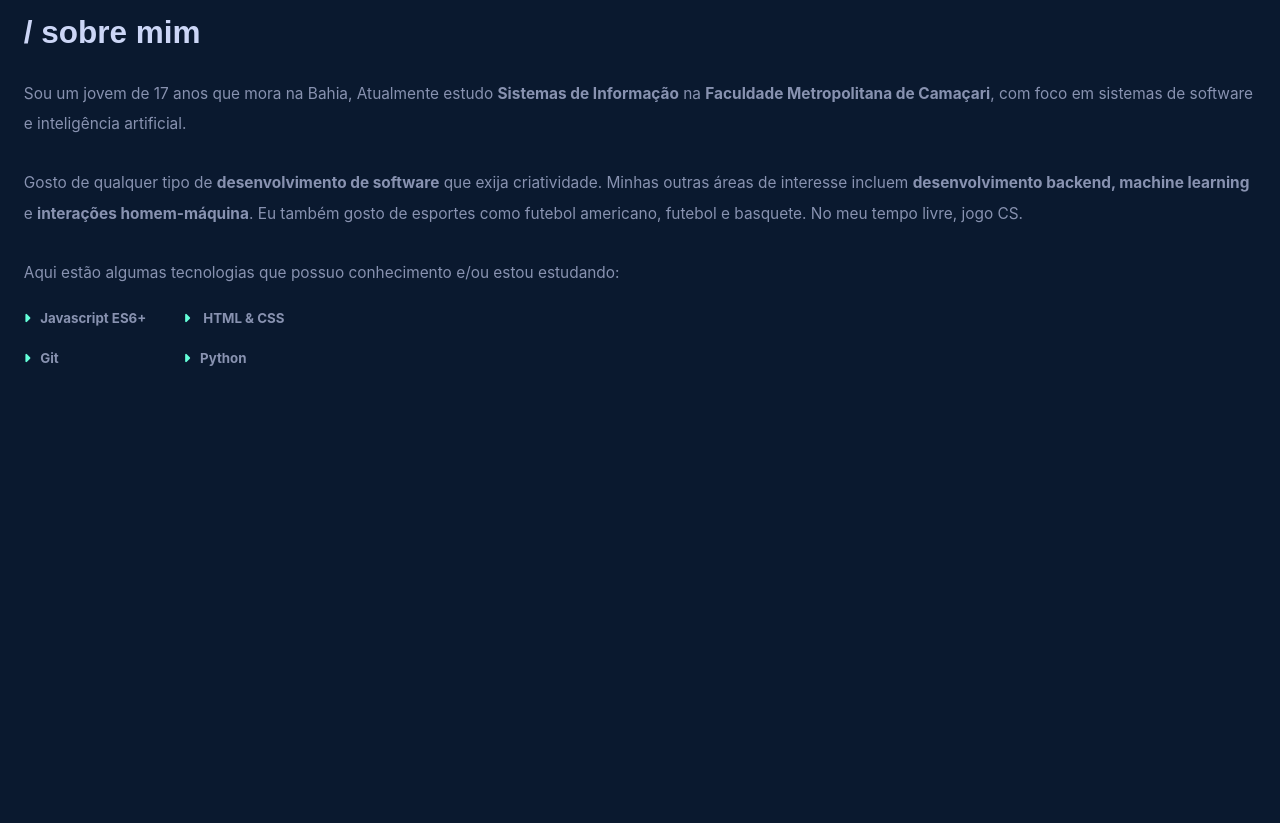
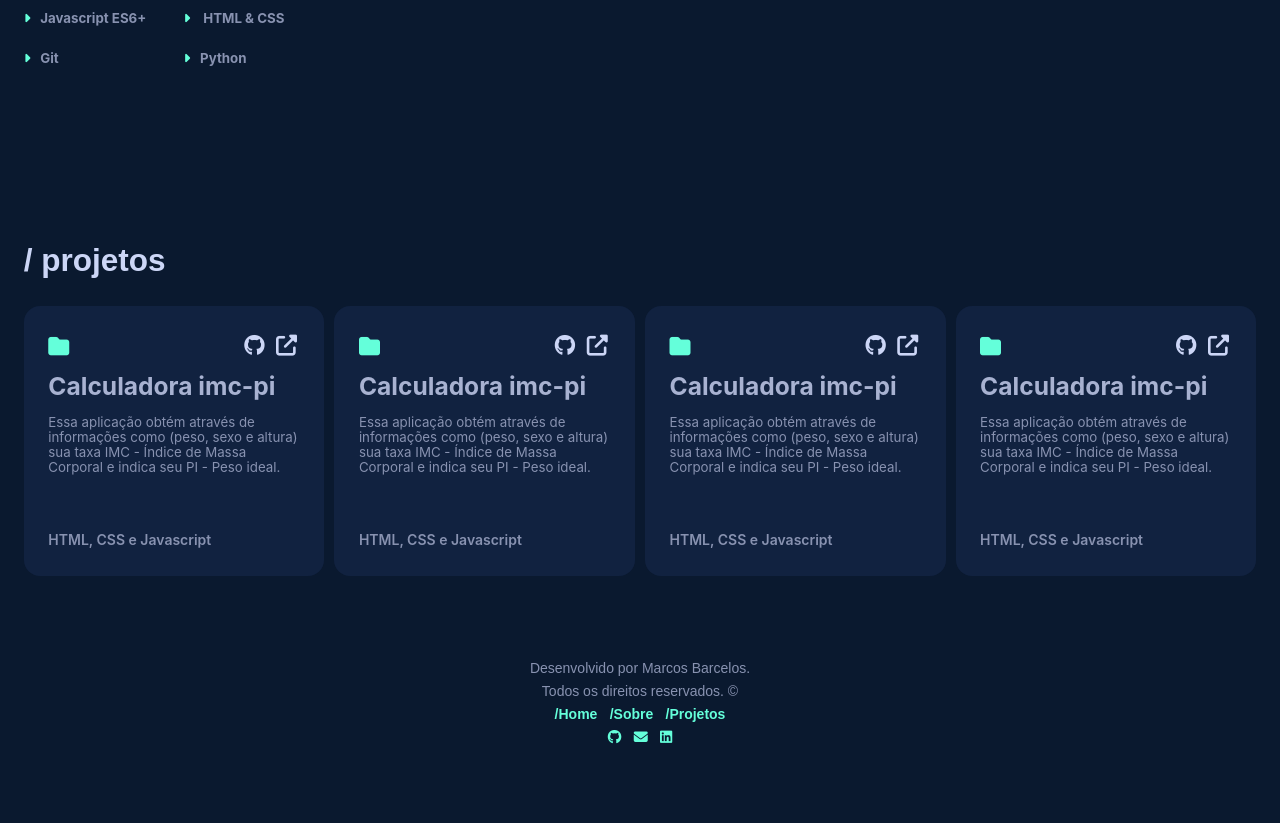
Before and after one commit to marcosbarcelos/Portfolio, a plain HTML site: page index.html in a window 1280 px wide. Shown: the part 1217-2040 px from the top of the page. After the commit the page ends 1962 px from the top, so only its background shows below. Drawn offline with Linux system fonts and the light colour scheme; a web font is replaced by a local one.

Commit message:
versão mobile

```diff
--- a/css/style.css
+++ b/css/style.css
@@ -1,11 +1,9 @@
 @import url('https://fonts.googleapis.com/css2?family=NTR&family=Source+Serif+Pro:ital,wght@0,300;0,400;0,600;0,700;0,900;1,300;1,400;1,700;1,900&display=swap');
 
 :root {
-    --dark-navy: #020c1b;
     --navy: #0a192f;
     --light-navy: #112240;
     --lightest-navy: #233554;
-    --navy-shadow: rgba(2,12,27,0.7);
     --slate: #8892b0;
     --light-slate: #a8b2d1;
     --lightest-slate: #ccd6f6;
@@ -14,6 +12,7 @@
     --font-titles: 'NTR', sans-serif;
     --font-descs: -apple-system, BlinkMacSystemFont, 'Segoe UI', Roboto, Oxygen, Ubuntu, Cantarell;
 }
+
 * {
     padding: 0;
     margin: 0;
@@ -32,20 +31,21 @@ body {
     font-family: var(--font-titles);
 }
 
-.header_menu {
+.header-menu {
     display: flex;
     justify-content: center;
     gap: 0.6rem;
 }
 
-.header_menu a {
+.header-menu a {
     color: var(--slate);
     font-size: 1.2rem;
+    font-weight: 600;
     padding: 1rem;
     text-transform: uppercase;
 }
 
-.header_menu a:hover {
+.header-menu a:hover {
     color: var(--green-bright);
 }
 
@@ -57,6 +57,11 @@ body {
     flex-direction: column;
     min-height: 100vh;
     gap: 0.8rem;
+}
+
+.header-intro img {
+    width: 300px;
+    height: fit-content;
 }
 
 .header-intro-title {
@@ -73,9 +78,11 @@ body {
 }
 
 @keyframes pisca {
-    0%, 100% {
+    0%,
+    100% {
         opacity: 1;
     }
+
     50% {
         opacity: 0;
     }
@@ -99,9 +106,8 @@ body {
 .section {
     display: flex;
     flex-direction: column;
-    min-height: 100vh;
     font-family: var(--font-descs);
-    padding: 30% 1.7rem;
+    padding: 6rem 1.7rem;
 }
 
 .section-title {
@@ -111,7 +117,7 @@ body {
     padding-bottom: 2rem;
 }
 
-.section-desc {
+.section-sobre-desc {
     flex-direction: column;
     justify-content: center;
     font-size: 1.1rem;
@@ -119,13 +125,13 @@ body {
     color: var(--slate);
 }
 
-.section-desc p:nth-child(2) {
-     margin: 2rem 0;
+.section-sobre-desc p:nth-child(2) {
+    margin: 2rem 0;
 }
 
-.section-techs ul {
+.section-sobre-techs ul {
     display: grid;
-    grid-template-columns: repeat(2,minmax(150px,10px));
+    grid-template-columns: repeat(2, minmax(150px, 10px));
     grid-gap: 0.7rem;
     margin-top: 1rem;
     font-family: var(--font-descs);
@@ -134,72 +140,92 @@ body {
     color: var(--slate);
 }
 
-.section-techs i {
+.section-sobre-techs i {
     color: var(--green-bright);
     padding-right: 0.7rem;
 }
 
-.projetos-grid {
+.section-projetos-grid {
     display: grid;
     grid-gap: 10px;
-    grid-template-columns: repeat(auto-fill,minmax(250px,1fr));
+    grid-template-columns: repeat(auto-fill, minmax(250px, 1fr));
 }
 
-.projects-card {
+.section-projetos-card {
     display: flex;
     flex-direction: column;
-    position: relative;
-    height: 100%;
     padding: 2rem 1.75rem;
     background-color: var(--light-navy);
     border-radius: 16px;
 }
-.projects-card .links-externos {
+
+.section-card-header {
+    display: flex;
+    justify-content: space-between;
+    font-size: 1.5rem;
+    align-items: center;
+}
+
+.section-card-header .external-links a {
+    margin: 0 0.2rem;
     color: var(--lightest-slate);
-    font-size: 1.5rem;
-    display: flex;
-    gap: 1rem;
 }
-.projects-card .folder {
-    color:var(--green-bright);
+
+.section-card-header .folder {
+    color: var(--green-bright);
     font-size: 1.5rem;
 }
 
-.card-header {
-    display: flex;
-    justify-content: space-between;
-}
-
-.card-title {
+.section-card-title {
     font-size: 1.5rem;
     padding-top: 1rem;
     color: var(--light-slate);
 }
 
-.card-desc {
+.section-card-desc {
     font-size: 0.95rem;
     margin: 1rem 0;
     color: var(--slate);
     margin-bottom: 4rem;
 }
 
-.card-techs {
+.section-card-techs {
     color: var(--slate);
     font-weight: 600;
 }
-/* animação fade-in */
+
+.section-contato {
+    display: flex;
+    align-items: center;
+    justify-content: center;
+    flex-direction: column;
+    gap: 0.5rem;
+}
+
+.section-contato span {
+    font-size: 1rem;
+    color: var(--slate)
+}
+
+.section-contato a {
+    color: var(--green-bright);
+    margin: 0.3rem;
+    font-weight: 600;
+}
+
+/* animação geral (fade-in)*/
 [data-anime] {
     opacity: 0;
     transition: opacity .6s ease-out, transform 1s ease-out;
     visibility: hidden;
-    will-change: opacity,visibility;
+    will-change: opacity, visibility;
 }
 
 [data-anime="fade-in"] {
     transform: translateY(10vh);
 }
 
-[data-anime].animate {
+[data-anime].isvisible {
     opacity: 1;
     transform: none;
     visibility: visible;
--- a/index.html
+++ b/index.html
@@ -7,20 +7,20 @@
     <link rel="stylesheet" href="css/style.css">
     <link rel="shortcut icon" href="assets/favicon.ico">
     <script src="https://kit.fontawesome.com/dfeae14d4f.js" crossorigin="anonymous"></script>
-    <title>Marcos Barcelos</title>
+    <title>Marcos</title>
 </head>
 <body>
-    <header class="header">
-        <nav class="header_menu">
+    <header id="home">
+        <nav class="header-menu">
             <a href="#sobre">Sobre</a>
             <a href="#projetos">Projetos</a>
             <a href="#contato">Contato</a>
         </nav>
-
         <section class="header-intro">
-            <h1 class="header-intro-title" id="intro">Oi, <span>Marcos</span> aqui! </h1>
-            <h2 class="header-intro-subtitle">I create stuff sometimes.</h2>
-            <div class="header-intro-social">
+            <img src="assets/me.png" alt="" data-anime="fade-in">
+            <h1 class="header-intro-title" id="intro" data-anime="fade-in">Oi, <span>Marcos</span> aqui!</h1>
+            <h2 class="header-intro-subtitle" data-anime="fade-in">Desenvolvedor Front-End.</h2>
+            <div class="header-intro-social" data-anime="fade-in">
                 <a href="https://github.com/marcosbarcelos" target="_blank">
                     <i class="fab fa-github"></i>
                 </a>
@@ -38,14 +38,20 @@
         <div class="section-title" data-anime="fade-in">
             <h2>/ sobre mim</h2>
         </div>
-        <div class="section-desc">
-            <p data-anime="fade-in">Sou um jovem de 17 anos que mora na Bahia, Atualmente estudo <b>Sistemas de Informação</b> na <b>Faculdade Metropolitana de Camaçari</b>, com foco em sistemas de software e inteligência artificial.</p>
-
-            <p data-anime="fade-in">Gosto de qualquer tipo de <b>desenvolvimento de software</b> que exija criatividade. Minhas outras áreas de interesse incluem <b>desenvolvimento backend, machine learning</b> e <b>interações homem-máquina</b>. Eu também gosto de esportes como futebol americano, futebol e basquete. No meu tempo livre, jogo CS.</p>
-
+        <div class="section-sobre-desc">
+            <p data-anime="fade-in">
+                Me chamo Marcos Barcelos e sou um jovem de 17 anos que mora na Bahia. Atualmente estudo <b>Sistemas de
+                Informação</b> na <b>Faculdade Metropolitana de Camaçari</b>, com foco em sistemas de software e
+                inteligência artificial.
+            </p>
+            <p data-anime="fade-in">
+                Gosto de qualquer tipo de <b>desenvolvimento de software</b> que exija criatividade.
+                Minhas outras áreas de interesse incluem <b>desenvolvimento backend, machine learning</b> e
+                <b>interações homem-máquina</b>. Eu também gosto de esportes como futebol americano, futebol e basquete.
+                No meu tempo livre, jogo CS.
+            </p>
             <p data-anime="fade-in">Aqui estão algumas tecnologias que possuo conhecimento e/ou estou estudando:</p>
-
-            <div class="section-techs" data-anime="fade-in">
+            <div class="section-sobre-techs" data-anime="fade-in">
                 <ul>
                     <li><i class="fas fa-caret-right"></i>Javascript ES6+</li>
                     <li><i class="fas fa-caret-right"></i> HTML & CSS</li>
@@ -56,91 +62,135 @@
         </div>
     </section>
 
-    <section id="projetos" class="section projetos">
+    <section id="projetos" class="section">
         <div class="section-title" data-anime="fade-in">
             <h2>/ projetos</h2>
         </div>
         <div class="section-container-projetos">
-            <ul class="projetos-grid">
-                <li class="projects-card" data-anime="fade-in">
-                    <div class="card-header">
+            <ul class="section-projetos-grid">
+                <li class="section-projetos-card" data-anime="fade-in">
+                    <div class="section-card-header">
                         <i class="folder fas fa-folder"></i>
-                        <div class="links-externos">
+                        <div class="external-links">
+                            <a href="https://github.com/marcosbarcelos/Calculadora-IMC-PI" target="_blank">
                                 <i class="fab fa-github"></i>
+                            </a>
+                            <a href="https://calculadora-imc-ochre.vercel.app/" target="_blank">
                                 <i class="fas fa-external-link-alt"></i>
+                            </a>
                         </div>
-
                     </div>
-                    <div class="card-title">
+                    <div class="section-card-title">
                         <h3>Calculadora imc-pi</h3>
                     </div>
-                    <div class="card-desc">
-                        <p>Essa aplicação obtém através de informações como (peso, sexo e altura) sua taxa IMC - Índice de Massa Corporal e indica seu PI - Peso ideal.</p>
+                    <div class="section-card-desc">
+                        <p>
+                            Essa aplicação obtém através de informações como (peso, sexo e altura) sua taxa IMC - Índice
+                            de Massa Corporal e indica seu PI - Peso ideal.
+                        </p>
                     </div>
-                    <div class="card-techs">
+                    <div class="section-card-techs">
                         <p>HTML, CSS e Javascript</p>
                     </div>
                 </li>
-                <li class="projects-card" data-anime="fade-in">
-                    <div class="card-header">
+                <li class="section-projetos-card" data-anime="fade-in">
+                    <div class="section-card-header">
                         <i class="folder fas fa-folder"></i>
-                        <div class="links-externos">
+                        <div class="external-links">
+                            <a href="https://github.com/marcosbarcelos/Calculadora-IMC-PI" target="_blank">
                                 <i class="fab fa-github"></i>
+                            </a>
+                            <a href="https://calculadora-imc-ochre.vercel.app/" target="_blank">
                                 <i class="fas fa-external-link-alt"></i>
+                            </a>
                         </div>
-
                     </div>
-                    <div class="card-title">
+                    <div class="section-card-title">
                         <h3>Calculadora imc-pi</h3>
                     </div>
-                    <div class="card-desc">
-                        <p>Essa aplicação obtém através de informações como (peso, sexo e altura) sua taxa IMC - Índice de Massa Corporal e indica seu PI - Peso ideal.</p>
+                    <div class="section-card-desc">
+                        <p>
+                            Essa aplicação obtém através de informações como (peso, sexo e altura) sua taxa IMC - Índice
+                            de Massa Corporal e indica seu PI - Peso ideal.
+                        </p>
                     </div>
-                    <div class="card-techs">
+                    <div class="section-card-techs">
                         <p>HTML, CSS e Javascript</p>
                     </div>
                 </li>
-                <li class="projects-card" data-anime="fade-in">
-                    <div class="card-header">
+                <li class="section-projetos-card" data-anime="fade-in">
+                    <div class="section-card-header">
                         <i class="folder fas fa-folder"></i>
-                        <div class="links-externos">
+                        <div class="external-links">
+                            <a href="https://github.com/marcosbarcelos/Calculadora-IMC-PI" target="_blank">
                                 <i class="fab fa-github"></i>
+                            </a>
+                            <a href="https://calculadora-imc-ochre.vercel.app/" target="_blank">
                                 <i class="fas fa-external-link-alt"></i>
+                            </a>
                         </div>
-
                     </div>
-                    <div class="card-title">
+                    <div class="section-card-title">
                         <h3>Calculadora imc-pi</h3>
                     </div>
-                    <div class="card-desc">
-                        <p>Essa aplicação obtém através de informações como (peso, sexo e altura) sua taxa IMC - Índice de Massa Corporal e indica seu PI - Peso ideal.</p>
+                    <div class="section-card-desc">
+                        <p>
+                            Essa aplicação obtém através de informações como (peso, sexo e altura) sua taxa IMC - Índice
+                            de Massa Corporal e indica seu PI - Peso ideal.
+                        </p>
                     </div>
-                    <div class="card-techs">
+                    <div class="section-card-techs">
                         <p>HTML, CSS e Javascript</p>
                     </div>
                 </li>
-                <li class="projects-card" data-anime="fade-in">
-                    <div class="card-header">
+                <li class="section-projetos-card" data-anime="fade-in">
+                    <div class="section-card-header">
                         <i class="folder fas fa-folder"></i>
-                        <div class="links-externos">
+                        <div class="external-links">
+                            <a href="https://github.com/marcosbarcelos/Calculadora-IMC-PI" target="_blank">
                                 <i class="fab fa-github"></i>
+                            </a>
+                            <a href="https://calculadora-imc-ochre.vercel.app/" target="_blank">
                                 <i class="fas fa-external-link-alt"></i>
+                            </a>
                         </div>
-
                     </div>
-                    <div class="card-title">
+                    <div class="section-card-title">
                         <h3>Calculadora imc-pi</h3>
                     </div>
-                    <div class="card-desc">
-                        <p>Essa aplicação obtém através de informações como (peso, sexo e altura) sua taxa IMC - Índice de Massa Corporal e indica seu PI - Peso ideal.</p>
+                    <div class="section-card-desc">
+                        <p>
+                            Essa aplicação obtém através de informações como (peso, sexo e altura) sua taxa IMC - Índice de Massa Corporal e indica seu PI - Peso ideal.
+                        </p>
                     </div>
-                    <div class="card-techs">
+                    <div class="section-card-techs">
                         <p>HTML, CSS e Javascript</p>
                     </div>
                 </li>
             </ul>
         </div>
     </section>
+
+    <footer id="contato" class="section-contato">
+        <span>Desenvolvido por Marcos Barcelos.</span>
+        <span>Todos os direitos reservados. &copy;</span>
+        <nav>
+            <a href="#home">/Home</a>
+            <a href="#sobre">/Sobre</a>
+            <a href="#projetos">/Projetos</a>
+        </nav>
+        <div>
+            <a href="https://github.com/marcosbarcelos" target="_blank">
+                <i class="fab fa-github"></i>
+            </a>
+            <a href="mailto:marcosbarcelosdev@gmail.com" target="_blank">
+                <i class="fas fa-envelope"></i>
+            </a>
+            <a href="https://www.linkedin.com/in/marcosbarcelos/" target="_blank">
+                <i class="fab fa-linkedin"></i>
+            </a>
+        </div>
+    </footer>
     <script src="js/script.js"></script>
 </body>
 </html>
--- a/js/script.js
+++ b/js/script.js
@@ -1,34 +1,35 @@
-// animação header
+// animação header-intro
+
 function digitando(intro) {
-const textoIntro = intro.textContent.split('');
-     intro.textContent = "";
-         textoIntro.forEach((letra, i) => {
-      setTimeout(() => intro.textContent += letra, 75 * i);
-    });
+  const textoIntro = intro.textContent.split("");
+  intro.textContent = "";
+  textoIntro.forEach((letra, i) => {
+    setTimeout(() => (intro.textContent += letra), 75 * i);
+  });
 }
 
-const intro = document.getElementById('intro');
+const intro = document.getElementById("intro");
 digitando(intro);
 
 // animação sections
 
-const target = document.querySelectorAll('[data-anime]');
-const animationClass = 'animate';
+const target = document.querySelectorAll("[data-anime]");
+const animationClass = "isvisible";
 
 function animeScroll() {
-  const windowTop = window.pageYOffset + ((window.innerHeight * 3) /4);
-  target.forEach(function(elemento) {
-    if((windowTop) > elemento.offsetTop) {
+  const windowTop = window.pageYOffset + (window.innerHeight * 3) / 4;
+  target.forEach(function (elemento) {
+    if (windowTop > elemento.offsetTop) {
       elemento.classList.add(animationClass);
     }
     console.log(elemento.offsetTop);
-  })
+  });
 }
 
-animeScroll()
+animeScroll();
 
-if(target.length) {
-  window.addEventListener('scroll', function() {
+if (target.length) {
+  window.addEventListener("scroll", function () {
     animeScroll();
-  })
+  });
 }
```
Also changed, not shown: assets/me.png (added), 2 other files. Lines whose indentation alone changed are shown as unchanged.
